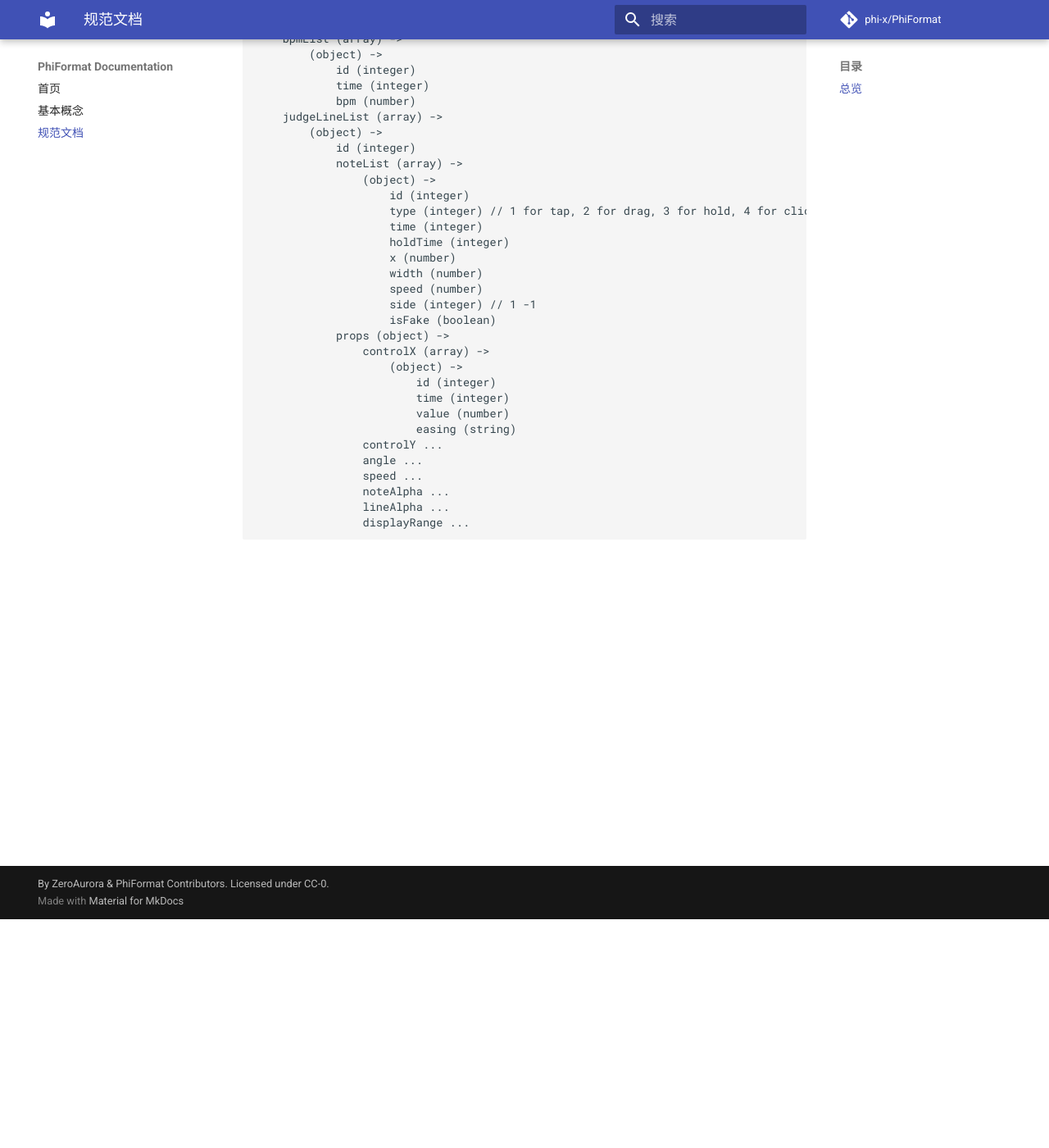
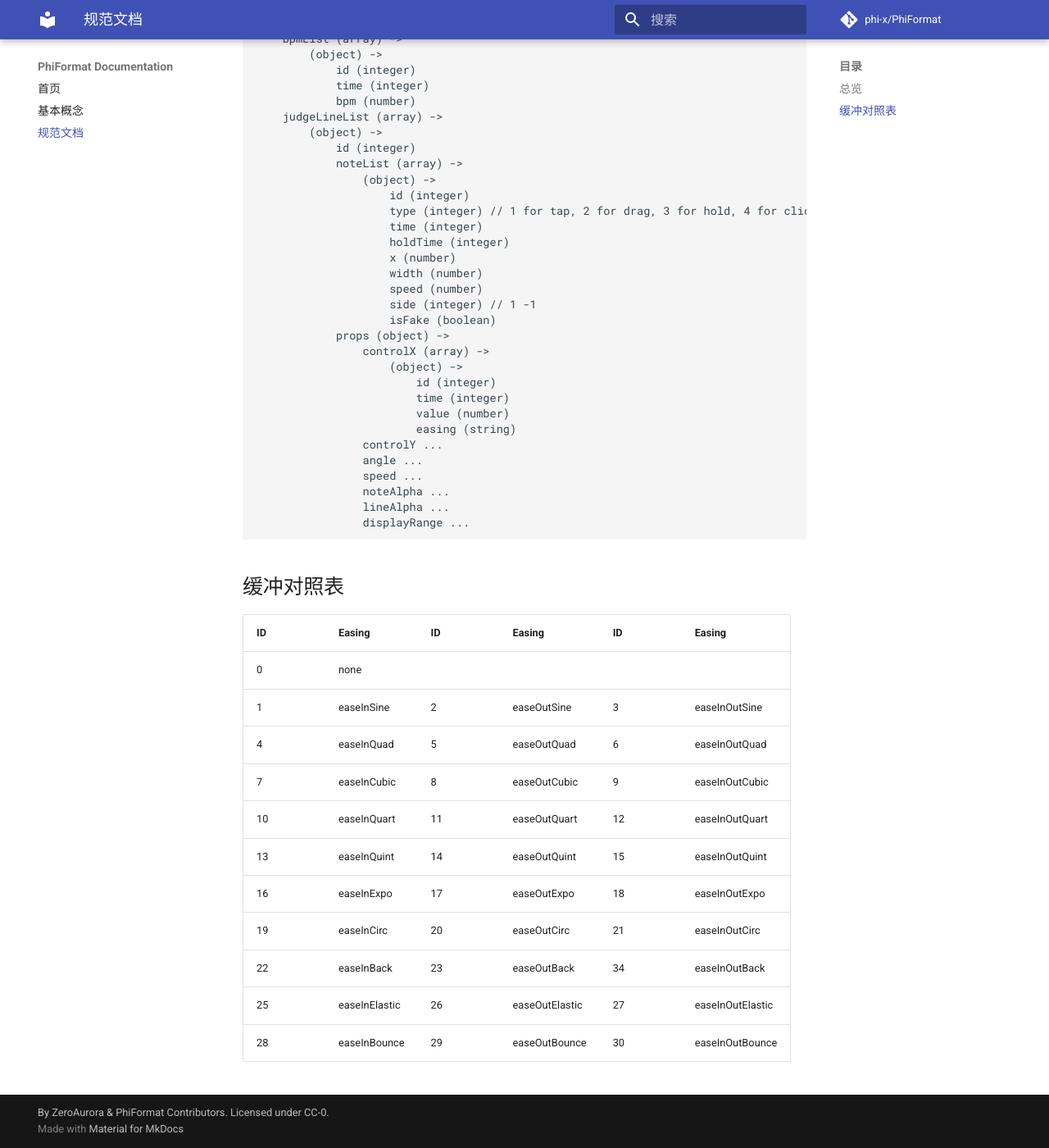
Before and after one commit to laoli404for/PhiFormat, an MkDocs documentation site: the page built from docs/specs.md, in a window 1280 px wide and 1400 px high, scrolled down 279 px. Shown: the whole window at 82% size. Built offline with MkDocs 1.6.1 and Material for MkDocs 9.7.7, drawn with Linux system fonts in a browser that asks for light colours; comment, search, counter and statistics services are not loaded.

Commit message:
feat!: change easings to integer-based

````diff
--- a/docs/specs.md
+++ b/docs/specs.md
@@ -40,3 +40,19 @@
                 lineAlpha ...
                 displayRange ...
 ```
+
+## 缓冲对照表
+
+| ID  | Easing        | ID  | Easing         | ID  | Easing           |
+| --- | ------------- | --- | -------------- | --- | ---------------- |
+| 0   | none          |     |                |     |                  |
+| 1   | easeInSine    | 2   | easeOutSine    | 3   | easeInOutSine    |
+| 4   | easeInQuad    | 5   | easeOutQuad    | 6   | easeInOutQuad    |
+| 7   | easeInCubic   | 8   | easeOutCubic   | 9   | easeInOutCubic   |
+| 10  | easeInQuart   | 11  | easeOutQuart   | 12  | easeInOutQuart   |
+| 13  | easeInQuint   | 14  | easeOutQuint   | 15  | easeInOutQuint   |
+| 16  | easeInExpo    | 17  | easeOutExpo    | 18  | easeInOutExpo    |
+| 19  | easeInCirc    | 20  | easeOutCirc    | 21  | easeInOutCirc    |
+| 22  | easeInBack    | 23  | easeOutBack    | 34  | easeInOutBack    |
+| 25  | easeInElastic | 26  | easeOutElastic | 27  | easeInOutElastic |
+| 28  | easeInBounce  | 29  | easeOutBounce  | 30  | easeInOutBounce  |
````
Also changed, not shown: docs/basic-concepts.md (+2 -0 lines), 2 other files.
